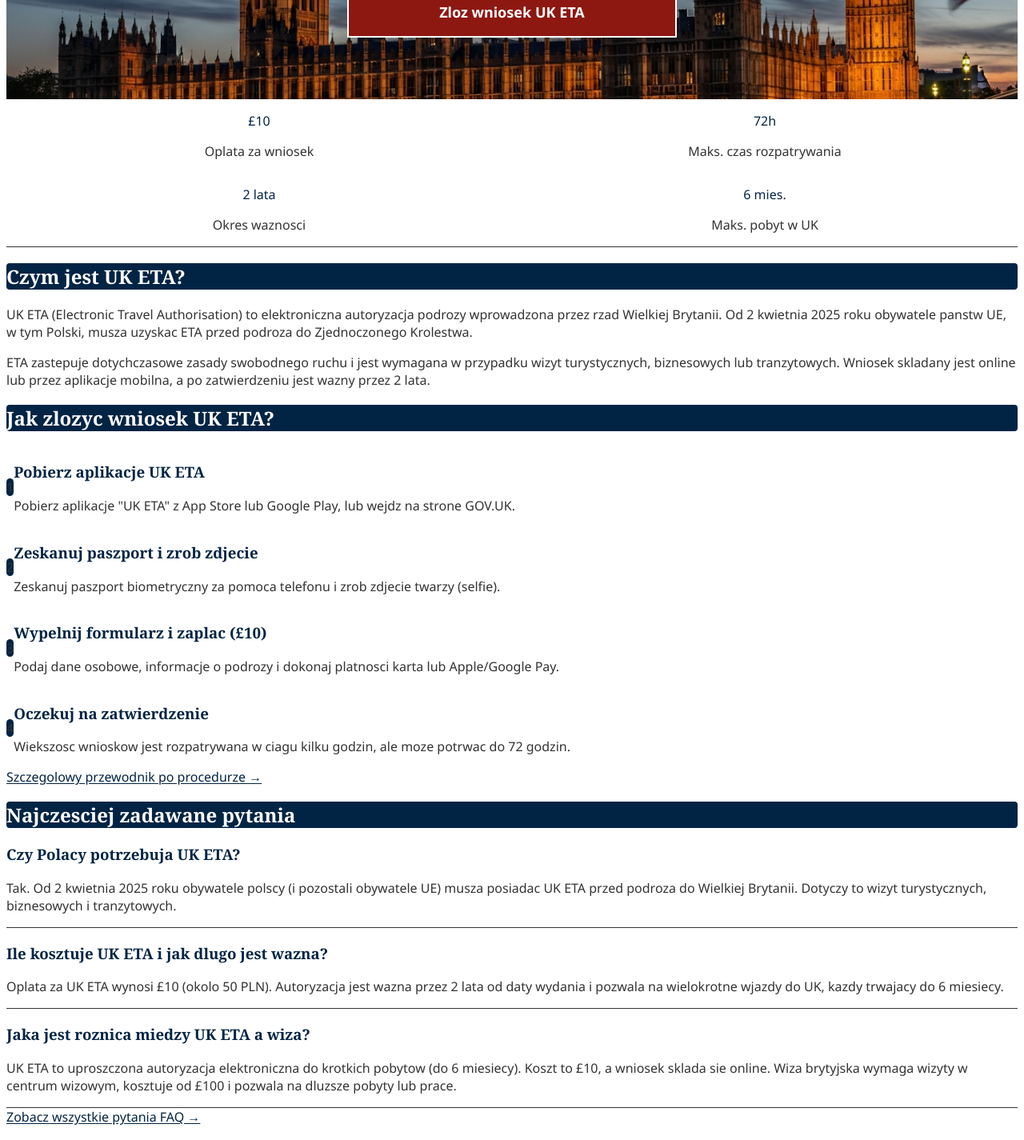
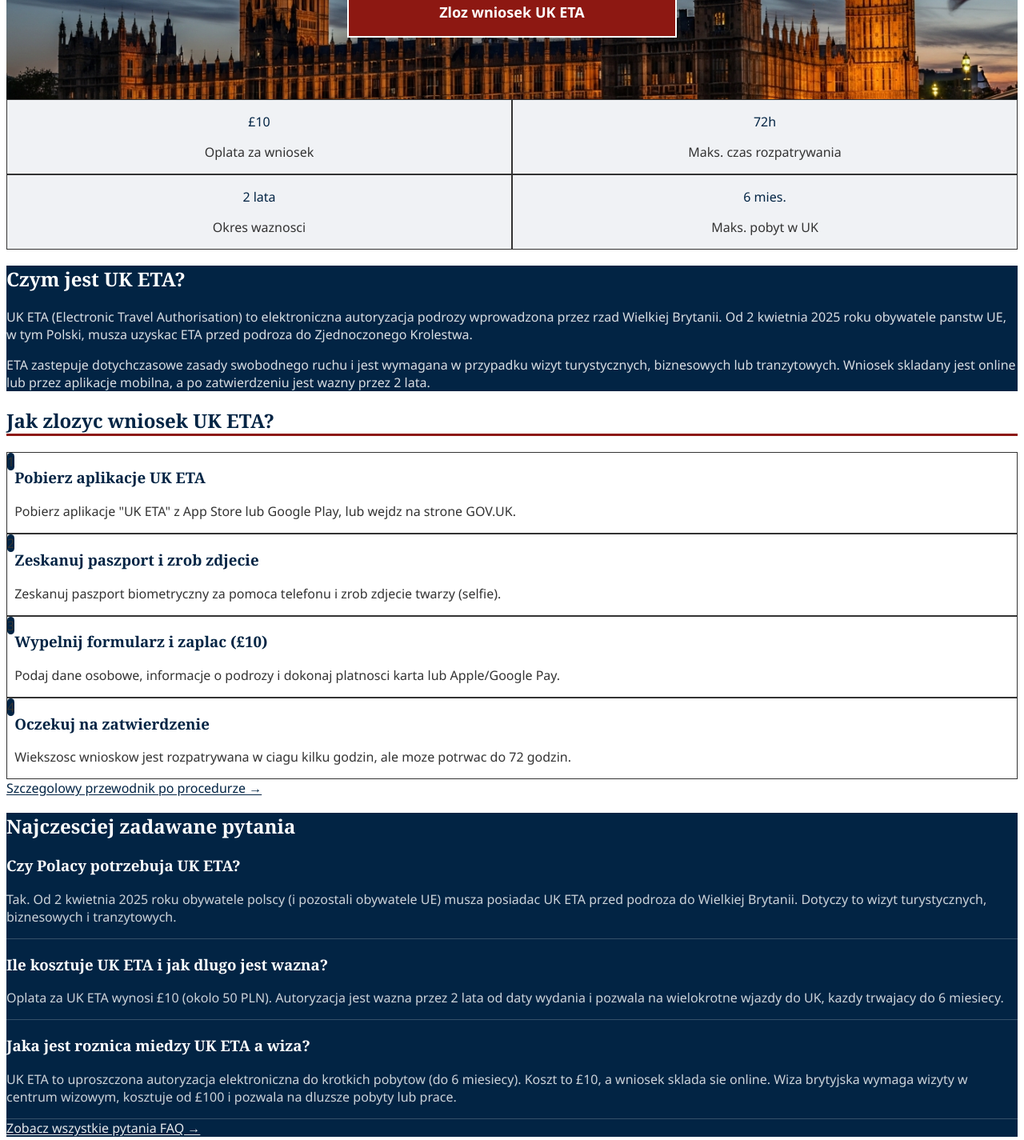
Before and after one commit to mediaxsaburoai0818-design/uk-eta-site, a Next.js app: page / in a window 1280 px wide. Shown: the part 320-1745 px from the top of the page at 80% size. Built offline with nearby package versions, Linux system fonts and the light colour scheme.

Commit message:
fix: alternating navy/white sections, card grid key facts, remove borderRadius from H2

```diff
--- a/app/globals.css
+++ b/app/globals.css
@@ -53,7 +53,6 @@ html {
   font-size: 1.125rem;
   line-height: 1.4;
   word-break: break-word;
-  border-radius: 4px;
 }
 @media (max-width: 767px) {
   .heading-band {
--- a/app/page.tsx
+++ b/app/page.tsx
@@ -50,25 +50,23 @@ export default function Home() {
       {/* Red border line below hero */}
       <div className="h-1 bg-[#8d1812]" />
 
-      {/* Key facts */}
-      <section className="bg-white py-12  border-b border-gray-100">
+      {/* Key facts - card grid layout */}
+      <section style={{ backgroundColor: "#f0f2f5" }} className="py-12">
         <div className="max-w-4xl mx-auto px-6">
-          <div className="grid grid-cols-2 md:grid-cols-4 gap-6 text-center">
-            <div>
+          <div className="grid grid-cols-2 md:grid-cols-4 gap-4">
+            <div className="bg-white rounded-lg shadow-sm border border-gray-200 p-6 text-center">
               <p className="text-3xl md:text-4xl font-bold text-[#022444]">&pound;10</p>
               <p className="text-sm text-gray-500 mt-2">Oplata za wniosek</p>
             </div>
-            <div>
+            <div className="bg-white rounded-lg shadow-sm border border-gray-200 p-6 text-center">
               <p className="text-3xl md:text-4xl font-bold text-[#022444]">72h</p>
-              <p className="text-sm text-gray-500 mt-2">
-                Maks. czas rozpatrywania
-              </p>
+              <p className="text-sm text-gray-500 mt-2">Maks. czas rozpatrywania</p>
             </div>
-            <div>
+            <div className="bg-white rounded-lg shadow-sm border border-gray-200 p-6 text-center">
               <p className="text-3xl md:text-4xl font-bold text-[#022444]">2 lata</p>
               <p className="text-sm text-gray-500 mt-2">Okres waznosci</p>
             </div>
-            <div>
+            <div className="bg-white rounded-lg shadow-sm border border-gray-200 p-6 text-center">
               <p className="text-3xl md:text-4xl font-bold text-[#022444]">6 mies.</p>
               <p className="text-sm text-gray-500 mt-2">Maks. pobyt w UK</p>
             </div>
@@ -76,19 +74,22 @@ export default function Home() {
         </div>
       </section>
 
-      {/* UK ETA overview */}
-      <section className="bg-gray-50 py-16 ">
+      {/* UK ETA overview - navy background */}
+      <section style={{ backgroundColor: "#022444" }} className="py-16">
         <div className="max-w-4xl mx-auto px-6">
-          <h2 className="py-4 px-6 text-lg sm:text-xl md:text-2xl font-bold leading-snug mb-6" style={{ backgroundColor: "#022444", color: "white", borderRadius: "4px" }}>
+          <h2
+            className="text-lg sm:text-xl md:text-2xl font-bold leading-snug mb-6"
+            style={{ color: "white" }}
+          >
             Czym jest UK ETA?
           </h2>
-          <p className="text-gray-600 mb-4 leading-relaxed">
+          <p className="mb-4 leading-relaxed" style={{ color: "rgba(255,255,255,0.85)" }}>
             UK ETA (Electronic Travel Authorisation) to elektroniczna autoryzacja
             podrozy wprowadzona przez rzad Wielkiej Brytanii. Od 2 kwietnia 2025
             roku obywatele panstw UE, w tym Polski, musza uzyskac ETA przed
             podroza do Zjednoczonego Krolestwa.
           </p>
-          <p className="text-gray-600 mb-6 leading-relaxed">
+          <p className="mb-6 leading-relaxed" style={{ color: "rgba(255,255,255,0.85)" }}>
             ETA zastepuje dotychczasowe zasady swobodnego ruchu i jest wymagana
             w przypadku wizyt turystycznych, biznesowych lub tranzytowych. Wniosek
             skladany jest online lub przez aplikacje mobilna, a po zatwierdzeniu
@@ -97,71 +98,82 @@ export default function Home() {
         </div>
       </section>
 
-      {/* Application steps */}
-      <section className="bg-white py-16 ">
+      {/* Application steps - white background with card grid */}
+      <section className="bg-white py-16">
         <div className="max-w-4xl mx-auto px-6">
-          <h2 className="py-4 px-6 text-lg sm:text-xl md:text-2xl font-bold leading-snug mb-6" style={{ backgroundColor: "#022444", color: "white", borderRadius: "4px" }}>
+          <h2
+            className="text-lg sm:text-xl md:text-2xl font-bold leading-snug mb-8 pb-3"
+            style={{ color: "#022444", borderBottom: "3px solid #8d1812" }}
+          >
             Jak zlozyc wniosek UK ETA?
           </h2>
 
-          <div className="space-y-6">
-            <div className="flex items-center space-x-4">
-              <span className="flex-shrink-0 w-8 h-8 bg-[#022444] text-white rounded-full flex items-center justify-center text-sm font-bold">
+          <div className="grid grid-cols-1 sm:grid-cols-2 gap-4">
+            <div className="bg-white rounded-lg border border-gray-200 shadow-sm p-6">
+              <div className="flex items-start space-x-4">
+                <span className="flex-shrink-0 w-12 h-12 bg-[#022444] text-white rounded-full flex items-center justify-center text-lg font-bold">
                   1
                 </span>
                 <div>
-                <h3 className="font-bold text-[#022444] mb-1">
+                  <h3 className="font-bold text-[#022444] mb-2 text-base">
                     Pobierz aplikacje UK ETA
                   </h3>
-                <p className="text-gray-600 text-sm">
+                  <p className="text-gray-600 text-sm leading-relaxed">
                     Pobierz aplikacje &quot;UK ETA&quot; z App Store lub Google Play,
                     lub wejdz na strone GOV.UK.
                   </p>
                 </div>
               </div>
+            </div>
 
-            <div className="flex items-center space-x-4">
-              <span className="flex-shrink-0 w-8 h-8 bg-[#022444] text-white rounded-full flex items-center justify-center text-sm font-bold">
+            <div className="bg-white rounded-lg border border-gray-200 shadow-sm p-6">
+              <div className="flex items-start space-x-4">
+                <span className="flex-shrink-0 w-12 h-12 bg-[#022444] text-white rounded-full flex items-center justify-center text-lg font-bold">
                   2
                 </span>
                 <div>
-                <h3 className="font-bold text-[#022444] mb-1">
+                  <h3 className="font-bold text-[#022444] mb-2 text-base">
                     Zeskanuj paszport i zrob zdjecie
                   </h3>
-                <p className="text-gray-600 text-sm">
+                  <p className="text-gray-600 text-sm leading-relaxed">
                     Zeskanuj paszport biometryczny za pomoca telefonu i zrob
                     zdjecie twarzy (selfie).
                   </p>
                 </div>
               </div>
+            </div>
 
-            <div className="flex items-center space-x-4">
-              <span className="flex-shrink-0 w-8 h-8 bg-[#022444] text-white rounded-full flex items-center justify-center text-sm font-bold">
+            <div className="bg-white rounded-lg border border-gray-200 shadow-sm p-6">
+              <div className="flex items-start space-x-4">
+                <span className="flex-shrink-0 w-12 h-12 bg-[#022444] text-white rounded-full flex items-center justify-center text-lg font-bold">
                   3
                 </span>
                 <div>
-                <h3 className="font-bold text-[#022444] mb-1">
+                  <h3 className="font-bold text-[#022444] mb-2 text-base">
                     Wypelnij formularz i zaplac (&pound;10)
                   </h3>
-                <p className="text-gray-600 text-sm">
+                  <p className="text-gray-600 text-sm leading-relaxed">
                     Podaj dane osobowe, informacje o podrozy i dokonaj platnosci
                     karta lub Apple/Google Pay.
                   </p>
                 </div>
               </div>
+            </div>
 
-            <div className="flex items-center space-x-4">
-              <span className="flex-shrink-0 w-8 h-8 bg-[#022444] text-white rounded-full flex items-center justify-center text-sm font-bold">
+            <div className="bg-white rounded-lg border border-gray-200 shadow-sm p-6">
+              <div className="flex items-start space-x-4">
+                <span className="flex-shrink-0 w-12 h-12 bg-[#022444] text-white rounded-full flex items-center justify-center text-lg font-bold">
                   4
                 </span>
                 <div>
-                <h3 className="font-bold text-[#022444] mb-1">
+                  <h3 className="font-bold text-[#022444] mb-2 text-base">
                     Oczekuj na zatwierdzenie
                   </h3>
-                <p className="text-gray-600 text-sm">
+                  <p className="text-gray-600 text-sm leading-relaxed">
                     Wiekszosc wnioskow jest rozpatrywana w ciagu kilku godzin,
                     ale moze potrwac do 72 godzin.
                   </p>
+                </div>
               </div>
             </div>
           </div>
@@ -177,19 +189,22 @@ export default function Home() {
         </div>
       </section>
 
-      {/* FAQ preview */}
-      <section className="bg-gray-50 py-16 ">
+      {/* FAQ preview - navy background */}
+      <section style={{ backgroundColor: "#022444" }} className="py-16">
         <div className="max-w-4xl mx-auto px-6">
-          <h2 className="py-4 px-6 text-lg sm:text-xl md:text-2xl font-bold leading-snug mb-6" style={{ backgroundColor: "#022444", color: "white", borderRadius: "4px" }}>
+          <h2
+            className="text-lg sm:text-xl md:text-2xl font-bold leading-snug mb-6"
+            style={{ color: "white" }}
+          >
             Najczesciej zadawane pytania
           </h2>
 
           <div className="space-y-6">
-            <div className="border-b border-gray-200 pb-5">
-              <h3 className="font-bold text-[#022444] mb-2">
+            <div className="pb-5" style={{ borderBottom: "1px solid rgba(255,255,255,0.2)" }}>
+              <h3 className="font-bold mb-2" style={{ color: "white" }}>
                 Czy Polacy potrzebuja UK ETA?
               </h3>
-              <p className="text-gray-600 text-sm leading-relaxed">
+              <p className="text-sm leading-relaxed" style={{ color: "rgba(255,255,255,0.8)" }}>
                 Tak. Od 2 kwietnia 2025 roku obywatele polscy (i pozostali
                 obywatele UE) musza posiadac UK ETA przed podroza do Wielkiej
                 Brytanii. Dotyczy to wizyt turystycznych, biznesowych i
@@ -197,22 +212,22 @@ export default function Home() {
               </p>
             </div>
 
-            <div className="border-b border-gray-200 pb-5">
-              <h3 className="font-bold text-[#022444] mb-2">
+            <div className="pb-5" style={{ borderBottom: "1px solid rgba(255,255,255,0.2)" }}>
+              <h3 className="font-bold mb-2" style={{ color: "white" }}>
                 Ile kosztuje UK ETA i jak dlugo jest wazna?
               </h3>
-              <p className="text-gray-600 text-sm leading-relaxed">
+              <p className="text-sm leading-relaxed" style={{ color: "rgba(255,255,255,0.8)" }}>
                 Oplata za UK ETA wynosi &pound;10 (okolo 50 PLN). Autoryzacja
                 jest wazna przez 2 lata od daty wydania i pozwala na wielokrotne
                 wjazdy do UK, kazdy trwajacy do 6 miesiecy.
               </p>
             </div>
 
-            <div className="border-b border-gray-200 pb-5">
-              <h3 className="font-bold text-[#022444] mb-2">
+            <div className="pb-5" style={{ borderBottom: "1px solid rgba(255,255,255,0.2)" }}>
+              <h3 className="font-bold mb-2" style={{ color: "white" }}>
                 Jaka jest roznica miedzy UK ETA a wiza?
               </h3>
-              <p className="text-gray-600 text-sm leading-relaxed">
+              <p className="text-sm leading-relaxed" style={{ color: "rgba(255,255,255,0.8)" }}>
                 UK ETA to uproszczona autoryzacja elektroniczna do krotkich
                 pobytow (do 6 miesiecy). Koszt to &pound;10, a wniosek sklada
                 sie online. Wiza brytyjska wymaga wizyty w centrum wizowym,
@@ -224,7 +239,8 @@ export default function Home() {
           <div className="mt-6">
             <Link
               href="/faq/"
-              className="text-[#022444] font-bold underline underline-offset-2 hover:text-[#0a3a6b] transition"
+              className="font-bold underline underline-offset-2 transition"
+              style={{ color: "rgba(255,255,255,0.9)" }}
             >
               Zobacz wszystkie pytania FAQ &rarr;
             </Link>
@@ -232,10 +248,13 @@ export default function Home() {
         </div>
       </section>
 
-      {/* Related pages */}
-      <section className="bg-white py-16 ">
+      {/* Related pages - white background */}
+      <section className="bg-white py-16">
         <div className="max-w-4xl mx-auto px-6">
-          <h2 className="py-4 px-6 text-lg sm:text-xl md:text-2xl font-bold leading-snug mb-6" style={{ backgroundColor: "#022444", color: "white", borderRadius: "4px" }}>
+          <h2
+            className="text-lg sm:text-xl md:text-2xl font-bold leading-snug mb-8 pb-3"
+            style={{ color: "#022444", borderBottom: "3px solid #8d1812" }}
+          >
             Przydatne strony
           </h2>
 
```
Lines whose indentation alone changed are shown as unchanged.
